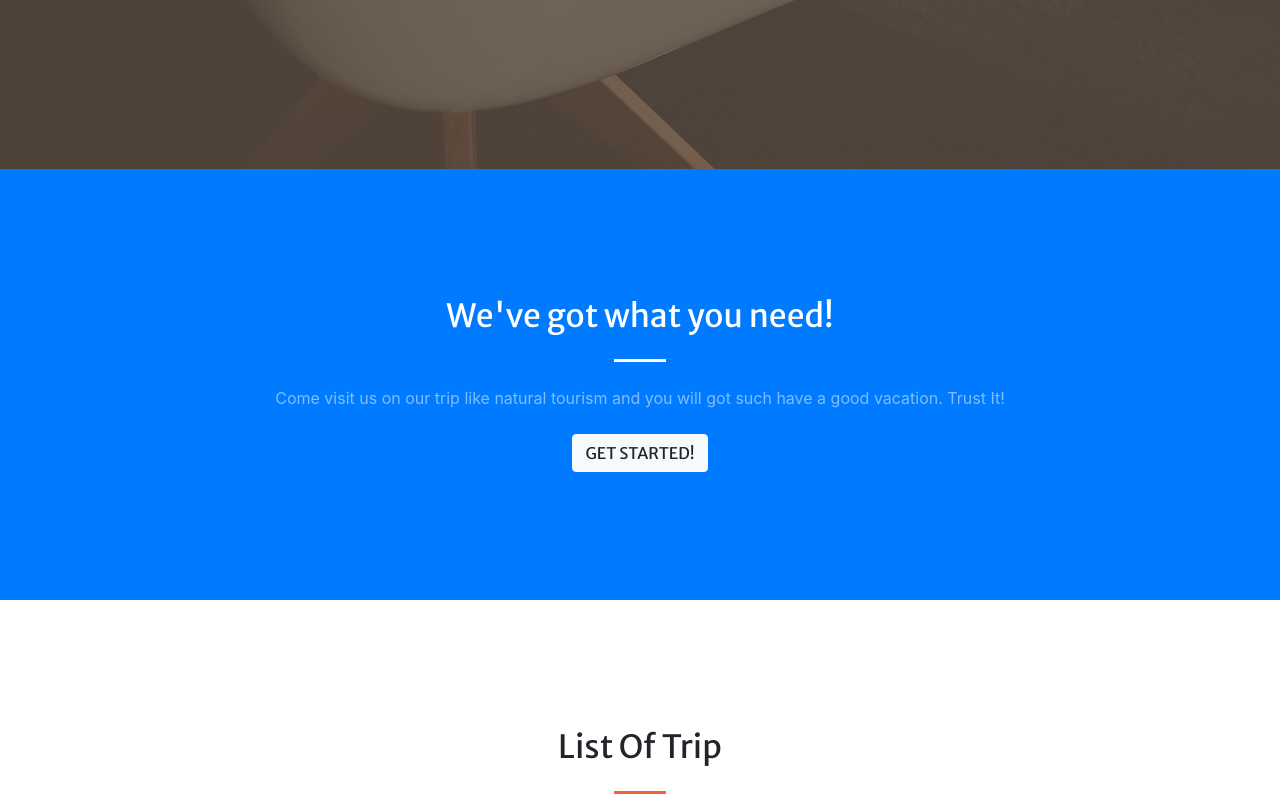
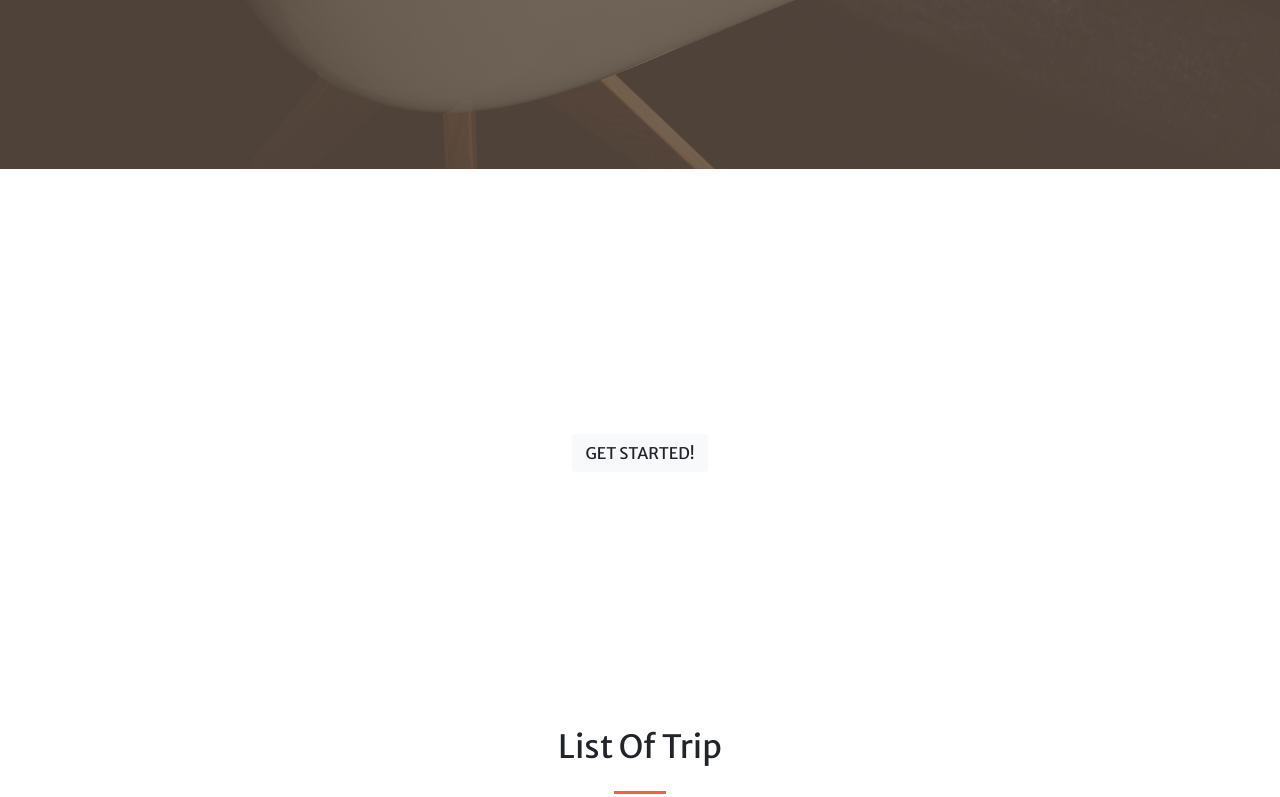
Before and after one commit to Abi180798/nuraksasig, a Next.js app: page / in a window 1280 px wide. Shown: the part 631-1428 px from the top of the page. Built offline with nearby package versions, Linux system fonts and the light colour scheme; no server answers.

Commit message:
change cssv3

```diff
--- a/pages/components/Wisata.js
+++ b/pages/components/Wisata.js
@@ -8,7 +8,7 @@ export default function Wisata() {
   })
   return (
     <div>
-      <section className="page-section bg-primary" id="about">
+      <section className="page-section bg-orange" id="about">
         <div className="container">
           <div className="row justify-content-center">
             <div className="col-lg-8 text-center">
```
